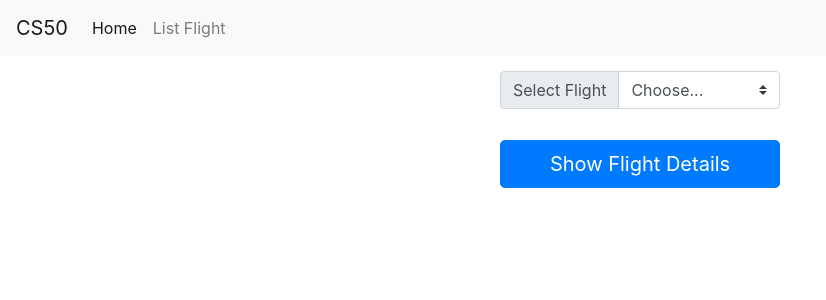
After one commit to tiangsinf/flights, a Flask app: page /listing in a window 1280 px wide. The commit adds this page. Shown: the top 300 px of the page, without its empty margins (0-826 px from the left). Run offline with Flask 2, Linux system fonts and the light colour scheme; data that the repository does not hold is empty; some libraries are stand-ins or nearby versions.

Commit message:
feature complete

```diff
--- a/app/main/views.py
+++ b/app/main/views.py
@@ -13,15 +13,33 @@ def index():
 @main.route('/book', methods=['POST'])
 def book():
     name = request.form.get('name')
-    flight = request.form.get('flight')
+    flight = int(request.form.get('flight'))
 
     # check if selected flight exist
     if Flight.query.filter(Flight.id == flight).first() is None:
         return flash('Invalid Flight ID')
 
     # add passenger to table
-    add_passenger = Passenger(name=name, flight_id=flight)
+    add_passenger = Passenger(name = name, flight_id = flight)
     db.session.add(add_passenger)
     db.session.commit()
 
-    return render_template('hello.html', name=name, flight=flight)
+    return render_template('hello.html', name = name, flight = flight)
+
+@main.route('/listing')
+def flightList():
+    flights = Flight.query.all()
+    return render_template('flight_list.html', flights = flights)
+
+@main.route('/flightDetails', methods=['POST'])
+def flightDetails():
+    flight_id = int(request.form.get('flight'))
+    f = Flight.query.filter(Flight.id == flight_id).first()
+    id = f.id
+    origin = f.origin
+    destination = f.destination
+    duration = f.duration
+
+    ps = Passenger.query.filter(Passenger.flight_id == flight_id).all()
+
+    return render_template('flight_details.html', ps = ps, id = id, origin = origin, destination = destination, duration = duration)
--- a/app/templates/base.html
+++ b/app/templates/base.html
@@ -29,7 +29,7 @@
                 <a class="nav-link" href="/">Home <span class="sr-only">(current)</span></a>
             </li>
             <li class="nav-item">
-                <a class="nav-link" href="#">List Flight<span class="sr-only">(current)</span></a>
+                <a class="nav-link" href="/listing">List Flight<span class="sr-only">(current)</span></a>
             </li>
         </ul>
     </div>
--- /dev/null
+++ b/app/templates/flight_list.html
@@ -0,0 +1,21 @@
+{% extends "base.html" %}
+{% block body %}
+    <form action="{{ url_for('main.flightDetails') }}" method="post">
+        <div class="input-group mb-3">
+            <div class="input-group-prepend">
+                <label class="input-group-text" for="inputGroupSelect01">Select Flight</label>
+            </div>
+            <select class="custom-select" id="inputGroupSelect01" name="flight" required>
+                <option selected value="" disabled>Choose...</option>
+                {% for flight in flights %}
+                    <option value="{{ flight.id }}">
+                        {{ flight.id }}: From {{ flight.origin }} to {{ flight.destination }} in {{ flight.duration }}
+                    </option>
+                {% endfor %}
+            </select>
+        </div>
+        <div class="input-group mb-3">
+            <button type="submit" class="btn btn-primary btn-lg btn-block">Show Flight Details</button>
+        </div>
+    </form>
+{% endblock %}
```
Also changed, not shown: app/templates/flight_details.html (added, +18 -0 lines), 1 other file.
